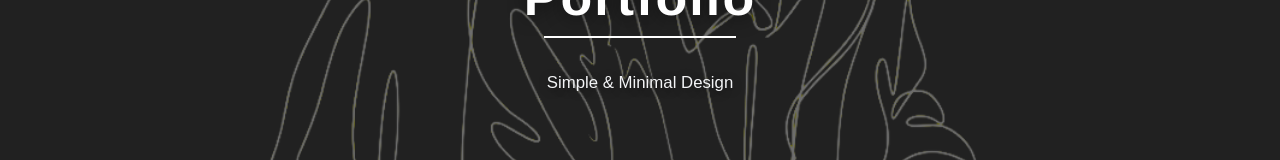
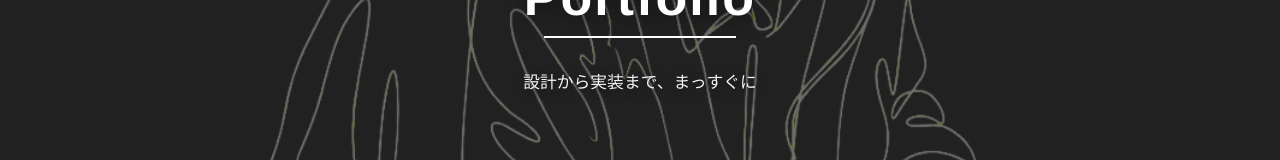
Before and after one commit to kousei2071/my-app, a Next.js app: page / in a window 1280 px wide. Shown: the part 373-533 px from the top of the page. Built offline with nearby package versions, Linux system fonts and the light colour scheme.

Commit message:
サブタイトルを作成

```diff
--- a/app/page.tsx
+++ b/app/page.tsx
@@ -6,7 +6,7 @@ export default function Home() {
     <div>
       <HeroSection
       title="Portfolio"
-      subtitle="Simple & Minimal Design"
+      subtitle="設計から実装まで、まっすぐに"
       />
       <AboutSection />
     </div>
```
